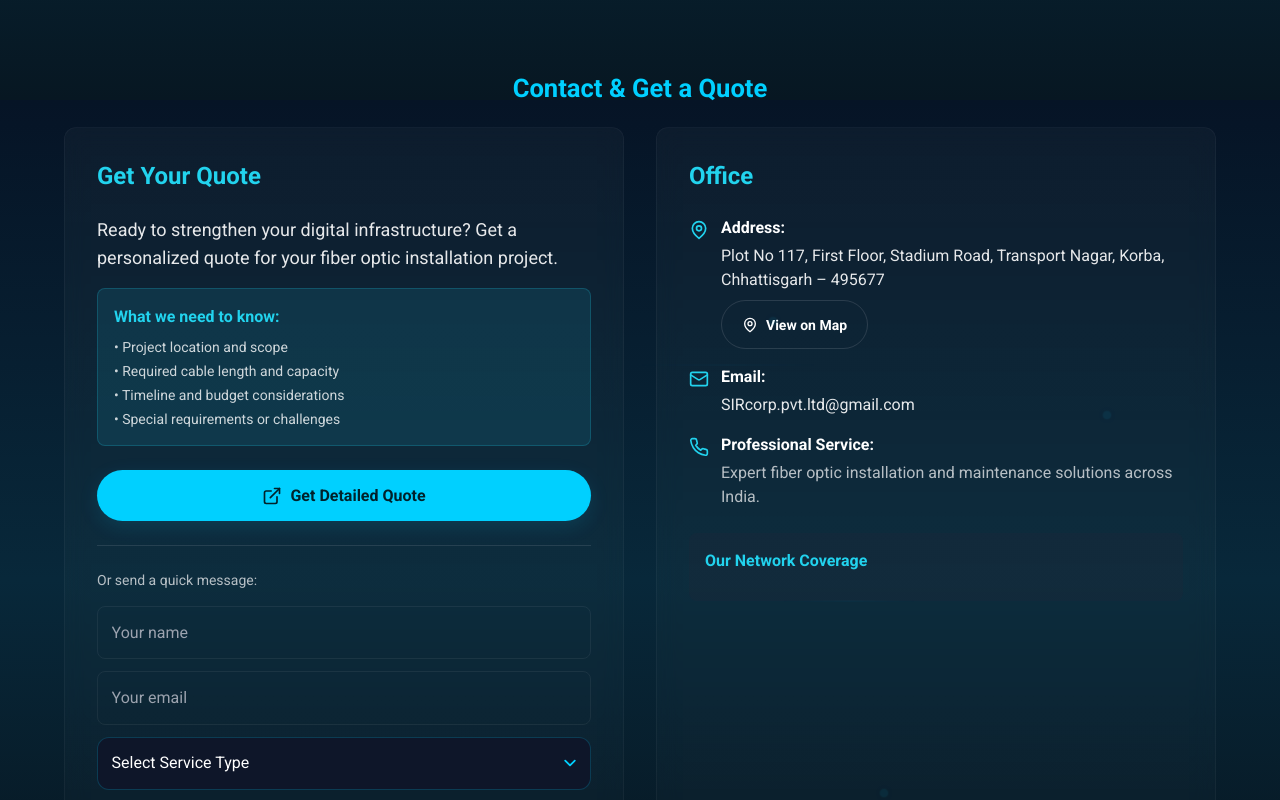
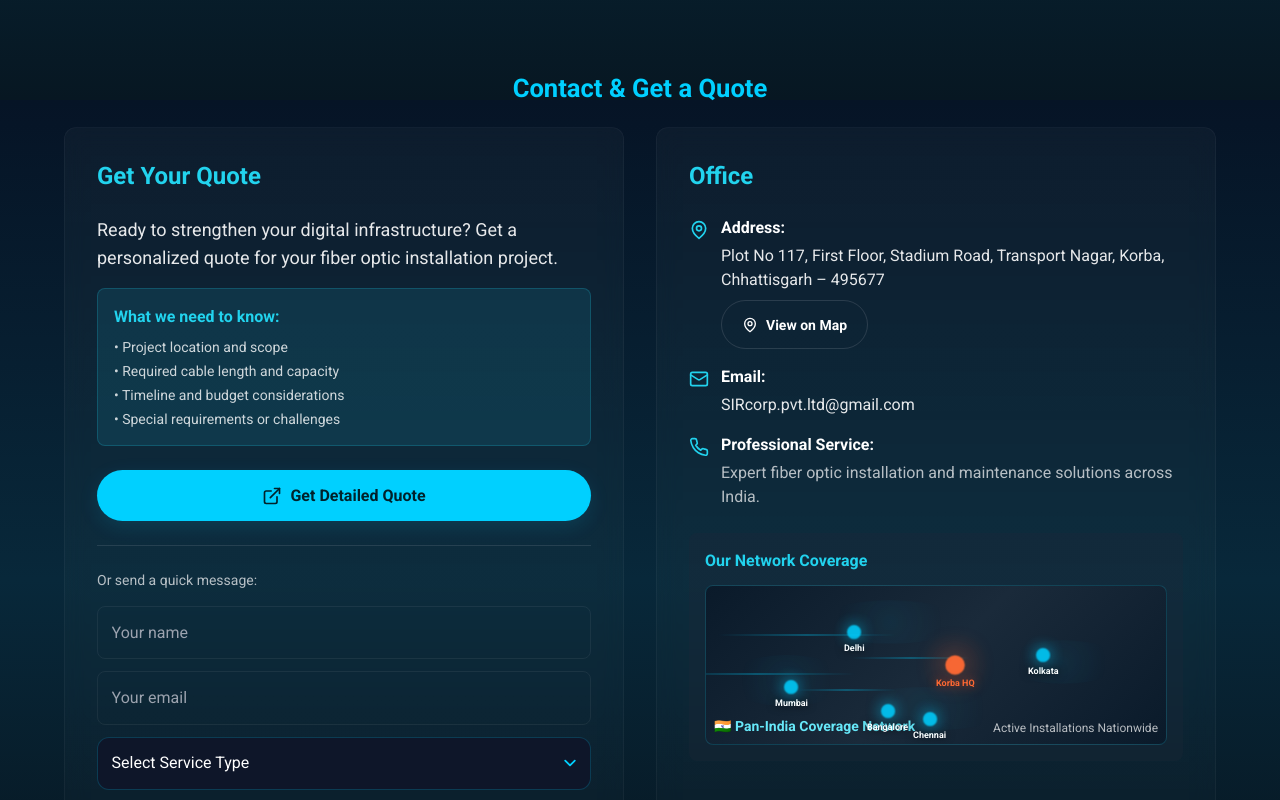
Before and after one commit to shahidcll/Sirr, a React (Vite) app: page / in a window 1280 px wide. Shown: the part 3100-3900 px from the top of the page. Built offline with nearby package versions, Linux system fonts and the light colour scheme.

Commit message:
Make network coverage visualization more visible

```diff
--- a/src/components/Contact.tsx
+++ b/src/components/Contact.tsx
@@ -178,13 +178,51 @@ const Contact: React.FC = () => {
           {/* Network Visualization */}
           <div className="mt-6 p-4 bg-slate-800/30 rounded-lg">
             <h4 className="text-cyan-400 font-semibold mb-3">Our Network Coverage</h4>
-            <div className="fiber-network relative h-32">
-              <div className="network-node" style={{top: '20%', left: '20%'}}></div>
-              <div className="network-node" style={{top: '70%', left: '40%'}}></div>
-              <div className="network-node" style={{top: '30%', left: '80%'}}></div>
-              <div className="network-line" style={{top: '25%', left: '20%', width: '200px', transform: 'rotate(35deg)'}}></div>
-              <div className="network-line" style={{top: '50%', left: '40%', width: '150px', transform: 'rotate(-25deg)'}}></div>
-              <div className="absolute bottom-2 left-2 text-xs text-cyan-300">Pan-India Coverage</div>
+            <div className="network-coverage-map relative h-40 bg-slate-900/50 rounded-lg border border-cyan-400/20 overflow-hidden">
+              {/* Major Cities */}
+              <div className="coverage-node delhi" style={{top: '25%', left: '30%'}}>
+                <div className="node-pulse"></div>
+                <span className="node-label">Delhi</span>
+              </div>
+              <div className="coverage-node mumbai" style={{top: '60%', left: '15%'}}>
+                <div className="node-pulse"></div>
+                <span className="node-label">Mumbai</span>
+              </div>
+              <div className="coverage-node bangalore" style={{top: '75%', left: '35%'}}>
+                <div className="node-pulse"></div>
+                <span className="node-label">Bangalore</span>
+              </div>
+              <div className="coverage-node kolkata" style={{top: '40%', left: '70%'}}>
+                <div className="node-pulse"></div>
+                <span className="node-label">Kolkata</span>
+              </div>
+              <div className="coverage-node chennai" style={{top: '80%', left: '45%'}}>
+                <div className="node-pulse"></div>
+                <span className="node-label">Chennai</span>
+              </div>
+              <div className="coverage-node korba" style={{top: '45%', left: '50%'}}>
+                <div className="node-pulse headquarters"></div>
+                <span className="node-label headquarters">Korba HQ</span>
+              </div>
+
+              {/* Connection Lines */}
+              <div className="coverage-line" style={{top: '30%', left: '30%', width: '180px', transform: 'rotate(25deg)'}}></div>
+              <div className="coverage-line" style={{top: '55%', left: '20%', width: '200px', transform: 'rotate(-15deg)'}}></div>
+              <div className="coverage-line" style={{top: '45%', left: '50%', width: '120px', transform: 'rotate(45deg)'}}></div>
+              <div className="coverage-line" style={{top: '65%', left: '35%', width: '100px', transform: 'rotate(15deg)'}}></div>
+
+              {/* Coverage Areas */}
+              <div className="coverage-area north" style={{top: '10%', left: '25%', width: '30%', height: '25%'}}></div>
+              <div className="coverage-area west" style={{top: '45%', left: '5%', width: '25%', height: '30%'}}></div>
+              <div className="coverage-area south" style={{top: '65%', left: '30%', width: '35%', height: '25%'}}></div>
+              <div className="coverage-area east" style={{top: '35%', left: '65%', width: '25%', height: '25%'}}></div>
+
+              <div className="absolute bottom-2 left-2 text-sm text-cyan-300 font-semibold">
+                🇮🇳 Pan-India Coverage Network
+              </div>
+              <div className="absolute bottom-2 right-2 text-xs text-white/70">
+                Active Installations Nationwide
+              </div>
             </div>
           </div>
         </div>
--- a/src/index.css
+++ b/src/index.css
@@ -38,6 +38,133 @@ html, body {
 
 ::-webkit-scrollbar-thumb:hover {
   background: rgba(0,208,255,0.5);
+}
+
+/* Network Coverage Map Styles */
+.network-coverage-map {
+  position: relative;
+  background: linear-gradient(135deg, #0a1a2a 0%, #1a2a3a 50%, #0a1a2a 100%);
+}
+
+.coverage-node {
+  position: absolute;
+  display: flex;
+  flex-direction: column;
+  align-items: center;
+  z-index: 10;
+}
+
+.node-pulse {
+  width: 12px;
+  height: 12px;
+  background: var(--accent);
+  border-radius: 50%;
+  position: relative;
+  animation: coveragePulse 2s ease-in-out infinite;
+  box-shadow: 0 0 15px var(--accent);
+}
+
+.node-pulse.headquarters {
+  width: 16px;
+  height: 16px;
+  background: #ff6b35;
+  box-shadow: 0 0 20px #ff6b35;
+  animation: headquartersPulse 1.5s ease-in-out infinite;
+}
+
+.node-pulse::before {
+  content: '';
+  position: absolute;
+  top: -4px;
+  left: -4px;
+  right: -4px;
+  bottom: -4px;
+  border: 2px solid var(--accent);
+  border-radius: 50%;
+  opacity: 0;
+  animation: ripple 2s ease-in-out infinite;
+}
+
+.node-pulse.headquarters::before {
+  border-color: #ff6b35;
+}
+
+@keyframes coveragePulse {
+  0%, 100% {
+    opacity: 0.8;
+    transform: scale(1);
+  }
+  50% {
+    opacity: 1;
+    transform: scale(1.2);
+  }
+}
+
+@keyframes headquartersPulse {
+  0%, 100% {
+    opacity: 0.9;
+    transform: scale(1);
+    box-shadow: 0 0 20px #ff6b35;
+  }
+  50% {
+    opacity: 1;
+    transform: scale(1.3);
+    box-shadow: 0 0 30px #ff6b35, 0 0 50px rgba(255, 107, 53, 0.3);
+  }
+}
+
+@keyframes ripple {
+  0% {
+    opacity: 1;
+    transform: scale(0.5);
+  }
+  100% {
+    opacity: 0;
+    transform: scale(2);
+  }
+}
+
+.node-label {
+  font-size: 9px;
+  color: white;
+  font-weight: 600;
+  margin-top: 4px;
+  text-shadow: 0 0 8px rgba(0,0,0,0.8);
+  white-space: nowrap;
+}
+
+.node-label.headquarters {
+  color: #ff6b35;
+  font-weight: 700;
+  text-shadow: 0 0 10px rgba(255, 107, 53, 0.5);
+}
+
+.coverage-line {
+  position: absolute;
+  height: 2px;
+  background: linear-gradient(90deg, transparent, var(--accent), transparent);
+  opacity: 0.7;
+  animation: dataFlow 3s linear infinite;
+  z-index: 5;
+}
+
+.coverage-area {
+  position: absolute;
+  background: radial-gradient(circle, rgba(0,208,255,0.1) 0%, transparent 70%);
+  border-radius: 50%;
+  opacity: 0.6;
+  animation: coverageGlow 4s ease-in-out infinite;
+}
+
+@keyframes coverageGlow {
+  0%, 100% {
+    opacity: 0.3;
+    transform: scale(1);
+  }
+  50% {
+    opacity: 0.6;
+    transform: scale(1.1);
+  }
 }
 
 /* Slider styling */
```
